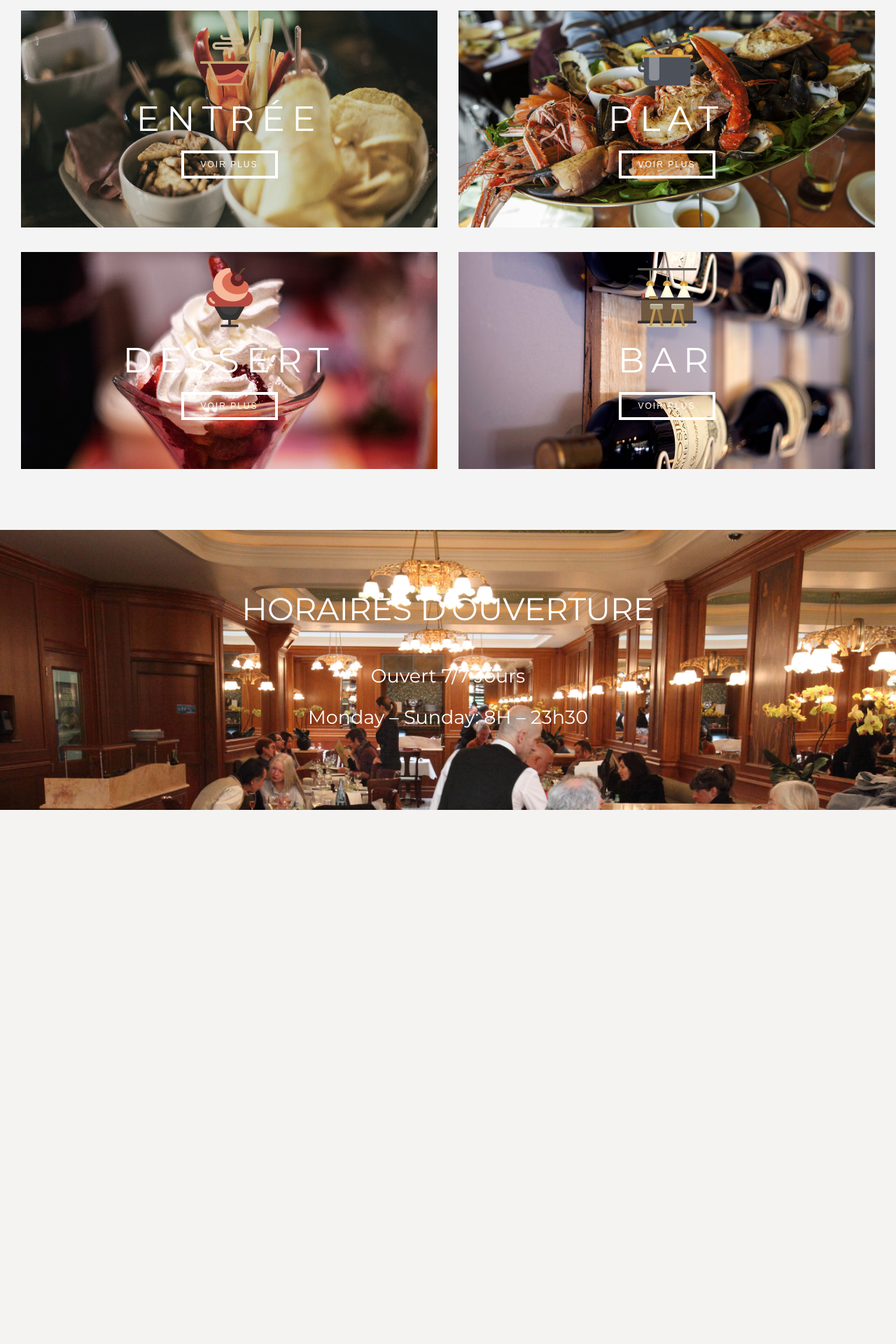
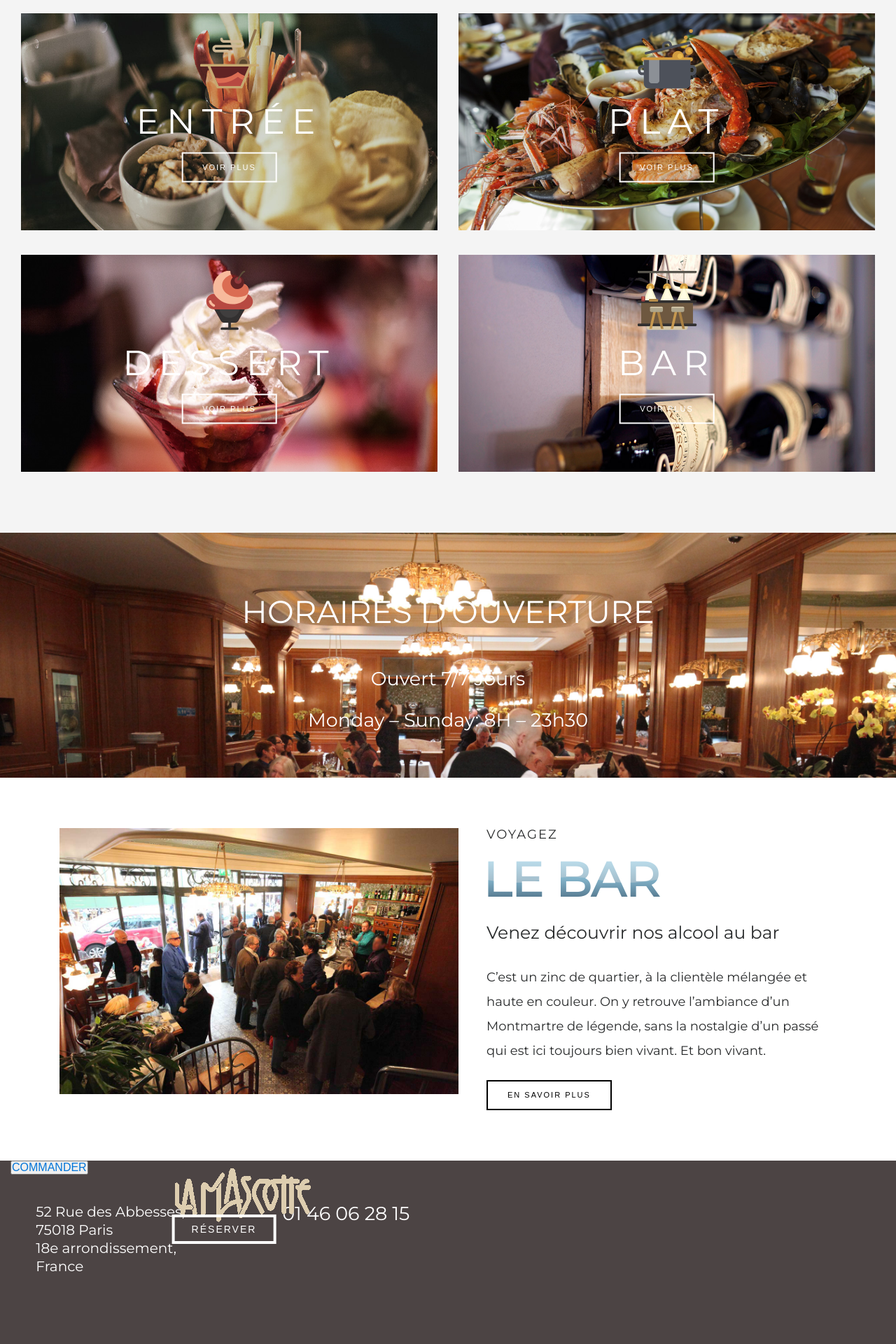
Before and after one commit to BrieucCaillot/LaMascotte, a web app: file index.html in a window 1280 px wide. Shown: the part 2160-4080 px from the top of the page at 70% size. Before the commit the page ends 3317 px from the top, so only its background shows below. Run offline with its HTML, style and script files only (its server is not run), Linux system fonts and the light colour scheme; grey boxes are pictures that could not be loaded.

Commit message:
Update home page

```diff
--- a/css/main.css
+++ b/css/main.css
@@ -2,6 +2,7 @@
   margin: 0;
   padding: 0; }
 
+/* HEADER */
 header {
   width: 100%;
   min-height: 106px;
@@ -17,7 +18,7 @@
   header nav {
     font-family: Quicksand;
     color: #fff;
-    font-size: 17px;
+    font-size: 18px;
     width: 70%;
     position: absolute;
     left: 50%;
@@ -30,13 +31,15 @@
       list-style-type: none;
       padding: 20px 20px; }
 
+/* MAIN */
 main {
   /* SWIPER HEADER*/
   /* BOXES */
   /* ABOUT */
   /* DELIVER */
   /* MENU */
-  /* BOOK */ }
+  /* OPEN HOURS */
+  /* ABOUT */ }
   main section:first-child {
     position: relative; }
     main section:first-child h1 {
@@ -58,7 +61,7 @@
       transform: translate(-50%, -50%);
       z-index: 2; }
     main section:first-child button {
-      border: 4px solid #ffffff;
+      border: 2px solid #ffffff;
       z-index: 2;
       position: absolute;
       top: 65%;
@@ -73,7 +76,7 @@
         font-weight: initial;
         display: inline-block;
         text-transform: uppercase;
-        padding: 10px 24px; }
+        padding: 17px 28px; }
     main section:first-child .fixed {
       background-attachment: fixed; }
     main section:first-child .swiper-container {
@@ -118,7 +121,7 @@
       margin-bottom: 3%;
       margin-left: -16px; }
     main section:nth-child(3) img {
-      width: 550px;
+      width: auto;
       height: 380px; }
     main section:nth-child(3) h3 {
       font-size: 18px;
@@ -141,7 +144,7 @@
       line-height: 35px;
       margin-bottom: 24px; }
     main section:nth-child(3) button {
-      border: 4px solid #000;
+      border: 2px solid #000000;
       background-color: transparent; }
       main section:nth-child(3) button a {
         text-decoration: none;
@@ -151,7 +154,7 @@
         font-weight: initial;
         display: inline-block;
         text-transform: uppercase;
-        padding: 10px 24px; }
+        padding: 14px 28px; }
   main section:nth-child(4) {
     background: url("../images/ecaille5.jpg") no-repeat;
     background-color: white;
@@ -233,7 +236,7 @@
       font-style: italic;
       margin-bottom: 24px; }
     main section:nth-child(5) button {
-      border: 4px solid #ffffff;
+      border: 2px solid #ffffff;
       z-index: 2;
       position: absolute;
       top: 71%;
@@ -243,12 +246,12 @@
       main section:nth-child(5) button a {
         text-decoration: none;
         color: #fff;
-        font-size: 12px;
+        font-size: 11px;
         letter-spacing: 2px;
         font-weight: initial;
         display: inline-block;
         text-transform: uppercase;
-        padding: 10px 24px; }
+        padding: 14px 28px; }
     main section:nth-child(5) button:hover {
       background-color: #000;
       color: #fff; }
@@ -257,7 +260,7 @@
     background-color: white;
     background-attachment: fixed !important;
     background-size: cover;
-    height: 400px;
+    height: 350px;
     padding: 90px 0;
     font-family: Montserrat;
     color: white; }
@@ -267,5 +270,111 @@
     main section:nth-child(6) p {
       font-size: 27px;
       padding: 16px 0px; }
+  main section:nth-child(7) {
+    padding: 72px 0;
+    background-color: #FFF;
+    font-family: Montserrat; }
+    main section:nth-child(7) svg {
+      font-weight: bold;
+      max-width: 400px;
+      height: auto;
+      margin-bottom: 3%;
+      margin-left: -39px; }
+    main section:nth-child(7) img {
+      width: auto;
+      height: 380px; }
+    main section:nth-child(7) h3 {
+      font-size: 18px;
+      font-weight: 400;
+      text-transform: uppercase;
+      letter-spacing: 2px;
+      margin: 0 0 20px 40px; }
+    main section:nth-child(7) h2 {
+      position: relative;
+      display: inline-block;
+      margin-bottom: 36px;
+      text-transform: uppercase;
+      font-size: 40px; }
+    main section:nth-child(7) .title {
+      font-size: 25px;
+      line-height: 30px;
+      margin: 0 0 6% 40px; }
+    main section:nth-child(7) .desc {
+      font-size: 18px;
+      line-height: 35px;
+      margin: 0 0 24px 40px; }
+    main section:nth-child(7) button {
+      border: 2px solid #000000;
+      background-color: transparent;
+      margin-left: 40px; }
+      main section:nth-child(7) button a {
+        text-decoration: none;
+        color: #000;
+        font-size: 11px;
+        letter-spacing: 2px;
+        font-weight: initial;
+        display: inline-block;
+        text-transform: uppercase;
+        padding: 14px 28px; }
+
+/* FOOTER */
+footer {
+  height: 350px;
+  background-color: #4c4444;
+  color: #fff; }
+  footer .row div:first-child {
+    position: relative;
+    font-family: Montserrat; }
+    footer .row div:first-child h4 {
+      position: absolute;
+      top: 40%;
+      left: 8%;
+      line-height: 26px;
+      font-size: 20px; }
+    footer .row div:first-child p {
+      position: absolute;
+      top: 41%;
+      left: 63%;
+      font-size: 27px; }
+    footer .row div:first-child button:first-child {
+      border: 4px solid #ffffff;
+      z-index: 2;
+      position: absolute;
+      top: 65%;
+      left: 50%;
+      transform: translate(-50%, -50%);
+      background-color: transparent; }
+      footer .row div:first-child button:first-child a {
+        text-decoration: none;
+        color: #fff;
+        font-size: 14px;
+        letter-spacing: 2px;
+        font-weight: initial;
+        display: inline-block;
+        text-transform: uppercase;
+        padding: 10px 24px; }
+    footer .row div:first-child button:last-child {
+      border: 4px solid #ffffff;
+      z-index: 2;
+      position: absolute;
+      top: 65%;
+      left: 50%;
+      transform: translate(-50%, -50%);
+      background-color: transparent; }
+      footer .row div:first-child button:last-child a {
+        text-decoration: none;
+        color: #fff;
+        font-size: 14px;
+        letter-spacing: 2px;
+        font-weight: initial;
+        display: inline-block;
+        text-transform: uppercase;
+        padding: 10px 24px; }
+    footer .row div:first-child img {
+      position: absolute;
+      top: 7%;
+      left: 39%; }
+  footer .row div:last-child {
+    padding-right: 0px; }
 
 /*# sourceMappingURL=main.css.map */
--- a/index.html
+++ b/index.html
@@ -24,7 +24,7 @@
     <link href="https://fonts.googleapis.com/css?family=Montserrat" rel="stylesheet">
 
     <!--LINK-->
-    <link rel="icon" href="images/cuda.png">
+    <link rel="icon" href="images/favicon.ico">
     <link rel="stylesheet" href="css/bootstrap.min.css">
     <link rel="stylesheet" href="css/swiper.css">
     <link rel="stylesheet" href="css/swiper.min.css">
@@ -39,6 +39,7 @@
 
 <body>
 
+    <!--HEADER-->
     <header>
         <div id="logo">
             <img src="images/logomascotteclair.png" alt="">
@@ -55,8 +56,8 @@
         </nav>
     </header>
 
+    <!--MAIN-->
     <main>
-
         <!--SWIPER HEADER-->
         <section>
             <h1>LA MASCOTTE</h1>
@@ -79,11 +80,11 @@
                 var swiper = new Swiper('.swiper-container', {
                     pagination: '.swiper-pagination',
                     paginationClickable: true,
-                    speed: 900,
+                    speed: 1200,
                     keyboardControl: true,
                     freeMode: true,
                     loop: true,
-                    autoplay: 3000
+                    autoplay: 4000
                 });
             </script>
         </section>
@@ -283,7 +284,7 @@
             </div>
         </section>
 
-        <!--BOOK-->
+        <!--OPEN HOURS-->
         <section>
             <div class="container">
                 <div class="row">
@@ -297,12 +298,74 @@
             </div>
         </section>
 
+        <!--BAR-->
+        <section>
+            <div class="container">
+                <div class="row">
+                    <div class="col-md-12">
+                        <div class="row">
+                            <div class="col-md-6">
+                                <img src="images/bar1.jpg" alt="" width="800" height="548" class="alignnone size-full wp-image-456"  sizes="(max-width: 800px) 100vw, 800px" />
+                            </div>
+                            <div class="col-md-6">
+                                <h3 class="home-subtitle">Voyagez</h3>
+                                <!--<h2 class="home-title margin-b24 title-headline">About Us</h2>-->
+                                <svg viewbox="0 0 100 20">
+                                    <defs>
+                                        <linearGradient id="gradient" x1="0" x2="0" y1="0" y2="1">
+                                            <stop offset="5%" stop-color="skyblue"/>
+                                            <stop offset="95%" stop-color="#123752"/>
+                                        </linearGradient>
+                                        <pattern id="wave" x="0" y="0" width="120" height="20" patternUnits="userSpaceOnUse">
+                                            <path id="wavePath" d="M-40 9 Q-30 7 -20 9 T0 9 T20 9 T40 9 T60 9 T80 9 T100 9 T120 9 V20 H-40z" mask="url(#mask)" fill="url(#gradient)">
+                                                <animateTransform attributeName="transform" type="translate" begin="0s" dur="1.5s" from="0,0" to="40,0" repeatCount="indefinite" />
+                                            </path>
+                                        </pattern>
+                                    </defs>
+                                    <text text-anchor="middle" x="50" y="15" font-size="17" fill="url(#wave)"  fill-opacity="0.6">LE BAR</text>
+                                    <text text-anchor="middle" x="50" y="15" font-size="17" fill="url(#gradient)" fill-opacity="0.5">LE BAR</text>
+                                </svg>
+                                <p class="title text-left">
+                                    Venez découvrir nos alcool au bar
+                                </p>
+                                <p class="desc">
+                                    C’est un zinc de quartier, à la clientèle mélangée et haute en couleur. On y retrouve l’ambiance d’un Montmartre de légende, sans la nostalgie d’un passé qui est ici toujours bien vivant. Et bon vivant.
+                                </p>
+
+                                <button>
+                                    <a href="#" class="view-more margin-t36">En savoir plus
+                                    </a>
+                                </button>
+                            </div>
+                        </div>
+                    </div>
+                </div>
+            </div>
+        </section>
     </main>
 
+    <!--FOOTER-->
+    <footer>
+        <div class="container-fluid">
+            <div class="row">
+                <div class="col-md-6">
+                    <button>
+                        <a href="#">RÉSERVER</a>
+                    </button>
+                    <button>
+                        <a href="#">COMMANDER</a>
+                    </button>
+                    <h4>52 Rue des Abbesses,<br>75018 Paris<br>18e arrondissement,<br>France</h4>
+                    <p>01 46 06 28 15</p>
 
-
-    <footer>
-
+                    <img src="images/logomascotteclair.png" alt="">
+                </div>
+                <div class="col-md-6">
+                    <iframe width="100%" height="100%" frameborder="0" style="border:0" src="https://www.google.com/maps/embed/v1/place?q=place_id:ChIJue8o9E9u5kcRJ2G1N7QaShw&key=AIzaSyBEp_uq8_BW0a7INepol4BVdqfnNZnflDs" allowfullscreen>
+                    </iframe>
+                </div>
+            </div>
+        </div>
     </footer>
 
 </body>
--- a/scss/main.scss
+++ b/scss/main.scss
@@ -6,6 +6,7 @@
 
 }
 
+/* HEADER */
 header {
 	width: 100%;
     min-height: 106px;
@@ -24,7 +25,7 @@
 	nav {
 		font-family: Quicksand;
 		color: #fff;
-		font-size: 17px;
+		font-size: 18px;
 		width: 70%;
 		position: absolute;
 		left: 50%;
@@ -45,6 +46,7 @@
 	}
 }
 
+/* MAIN */
 main {
 
 	/* SWIPER HEADER*/
@@ -74,7 +76,7 @@
 		}
 
 		button {
-			border: 4px solid #ffffff;
+			border: 2px solid #ffffff;
 			z-index: 2;
 			position: absolute;
 		    top: 65%;
@@ -90,9 +92,8 @@
 			    font-weight: initial;
 			    display: inline-block;
 			    text-transform: uppercase;
-			    padding: 10px 24px;
+			    padding: 17px 28px;
 			}
-
 		}
 
 		.fixed {
@@ -159,7 +160,7 @@
 		}
 
 		img {
-			width: 550px;
+			width: auto;
 			height: 380px;
 		}
 
@@ -192,7 +193,7 @@
 		}
 
 		button {
-		    border: 4px solid #000;
+		    border: 2px solid #000000;
 		    background-color: transparent;
 
 			a {
@@ -203,7 +204,7 @@
 			    font-weight: initial;
 			    display: inline-block;
 			    text-transform: uppercase;
-			    padding: 10px 24px;
+			    padding: 14px 28px;
 			}
 		}
 	}
@@ -318,7 +319,7 @@
 		}
 
 		button {
-			border: 4px solid #ffffff;
+			border: 2px solid #ffffff;
 			z-index: 2;
 			position: absolute;
 		    top: 71%;
@@ -329,14 +330,13 @@
 			a {
 				text-decoration: none;
 				color: #fff;
-				font-size: 12px;
+				font-size: 11px;
 			    letter-spacing: 2px;
 			    font-weight: initial;
 			    display: inline-block;
 			    text-transform: uppercase;
-			    padding: 10px 24px;
+			    padding: 14px 28px;
 			}
-
 		}
 
 		button:hover {
@@ -345,13 +345,13 @@
 		}
 	}
 
-	/* BOOK */
+	/* OPEN HOURS */
 	section:nth-child(6) {
 		background:url('../images/interieur1.jpg') no-repeat;
 		background-color: white;
 		background-attachment: fixed !important;
 		background-size: cover;
-		height: 400px;
+		height: 350px;
 		padding: 90px 0;
 		font-family: Montserrat;
 		color: white;
@@ -366,4 +366,152 @@
 			padding: 16px 0px;
 		}
 	}
+
+	/* ABOUT */
+	section:nth-child(7) {
+		padding: 72px 0;
+		background-color: #FFF;
+		font-family: Montserrat;
+
+		svg {
+			font-weight:bold;
+			max-width:400px;
+			height:auto;
+			margin-bottom: 3%;
+			margin-left:-39px;
+		}
+
+		img {
+			width: auto;
+			height: 380px;
+		}
+
+		h3 {
+			font-size: 18px;
+		    font-weight: 400;
+		    text-transform: uppercase;
+		    letter-spacing: 2px;
+		    margin: 0 0 20px 40px;
+		}
+
+		h2 {
+			position: relative;
+		    display: inline-block;
+		    margin-bottom: 36px;
+		    text-transform: uppercase;
+		    font-size: 40px;
+		}
+
+		.title {
+			font-size: 25px;
+			line-height: 30px;
+			margin: 0 0 6% 40px;
+		}
+
+		.desc {
+			font-size: 18px;
+		    line-height: 35px;
+			margin: 0 0 24px 40px;
+		}
+
+		button {
+		    border: 2px solid #000000;
+		    background-color: transparent;
+		    margin-left: 40px;;
+
+			a {
+				text-decoration: none;
+			    color: #000;
+			    font-size: 11px;
+			    letter-spacing: 2px;
+			    font-weight: initial;
+			    display: inline-block;
+			    text-transform: uppercase;
+			    padding: 14px 28px;
+			}
+		}
+	}
+
 }
+
+/* FOOTER */
+footer {
+	height: 350px;
+	background-color: #4c4444;
+	color: #fff;
+
+	.row {
+
+		div:first-child {
+			position: relative;
+			font-family: Montserrat;
+
+			h4 {
+				position: absolute;
+				top: 40%;
+				left: 8%;
+				line-height: 26px;
+				font-size: 20px;
+			}
+
+			p {
+				position: absolute;
+				top: 41%;
+				left: 63%;
+				font-size: 27px;
+			}
+
+			button:first-child {
+				border: 4px solid #ffffff;
+				z-index: 2;
+				position: absolute;
+			    top: 65%;
+			    left: 50%;
+			    transform: translate(-50%, -50%);
+			    background-color: transparent;
+
+				a {
+					text-decoration: none;
+					color: #fff;
+					font-size: 14px;
+				    letter-spacing: 2px;
+				    font-weight: initial;
+				    display: inline-block;
+				    text-transform: uppercase;
+				    padding: 10px 24px;
+				}
+			}
+
+			button:last-child {
+				border: 4px solid #ffffff;
+				z-index: 2;
+				position: absolute;
+			    top: 65%;
+			    left: 50%;
+			    transform: translate(-50%, -50%);
+			    background-color: transparent;
+
+				a {
+					text-decoration: none;
+					color: #fff;
+					font-size: 14px;
+				    letter-spacing: 2px;
+				    font-weight: initial;
+				    display: inline-block;
+				    text-transform: uppercase;
+				    padding: 10px 24px;
+				}
+			}
+
+			img {
+				position: absolute;
+				top: 7%;
+				left: 39%;
+			}
+		}
+
+		div:last-child {
+			padding-right: 0px;
+		}
+	}
+}
```
Also changed, not shown: images/bar1.jpg (added), images/favicon.ico (added), images/logo-ecaille-cartouche.png (added), images/logo-mascotte-cartouche.png (added), 1 other file.
